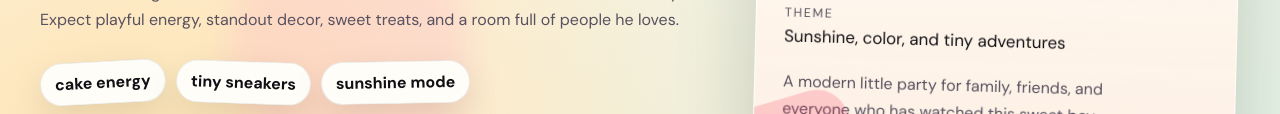
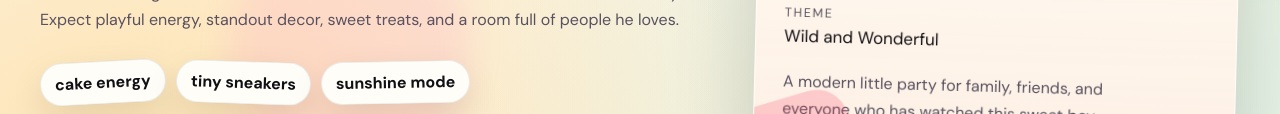
Before and after one commit to venkat602609/rishi-second-birthday-invite, a website: page index.html in a window 1280 px wide. Shown: the part 584-698 px from the top of the page. Drawn offline with Linux system fonts and the light colour scheme.

Commit message:
Update displayed party theme

```diff
--- a/index.html
+++ b/index.html
@@ -70,7 +70,7 @@
               </div>
               <div>
                 <dt>Theme</dt>
-                <dd>Sunshine, color, and tiny adventures</dd>
+                <dd>Wild and Wonderful</dd>
               </div>
             </dl>
             <p class="hero-card-note">
```
